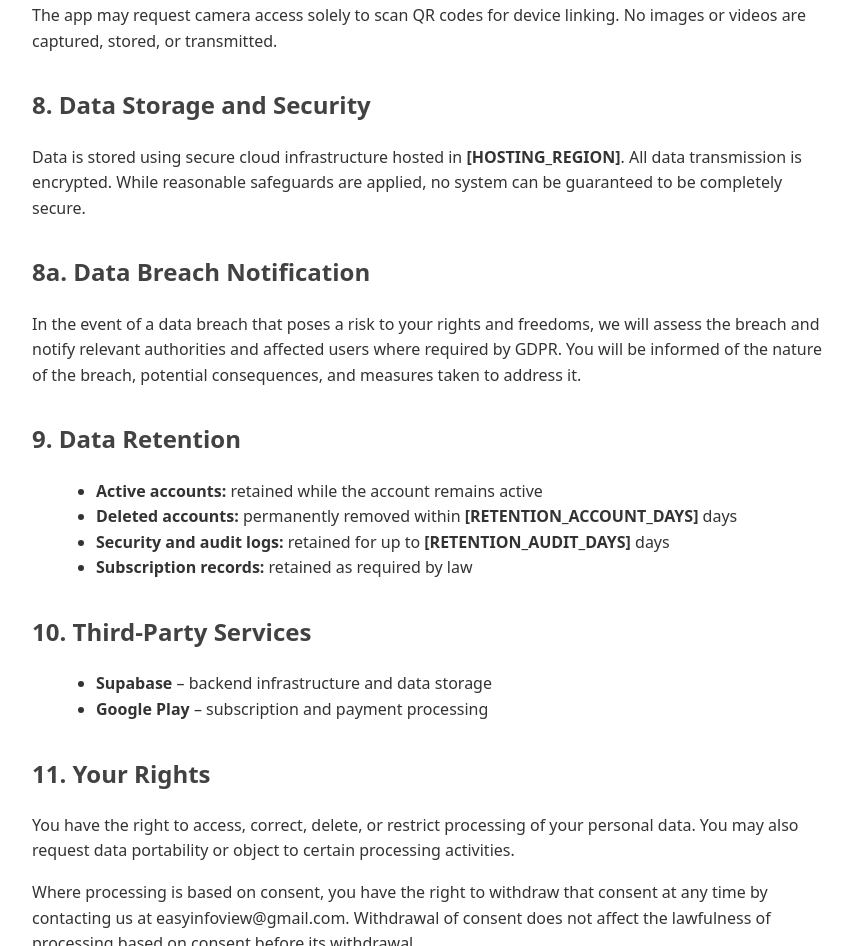
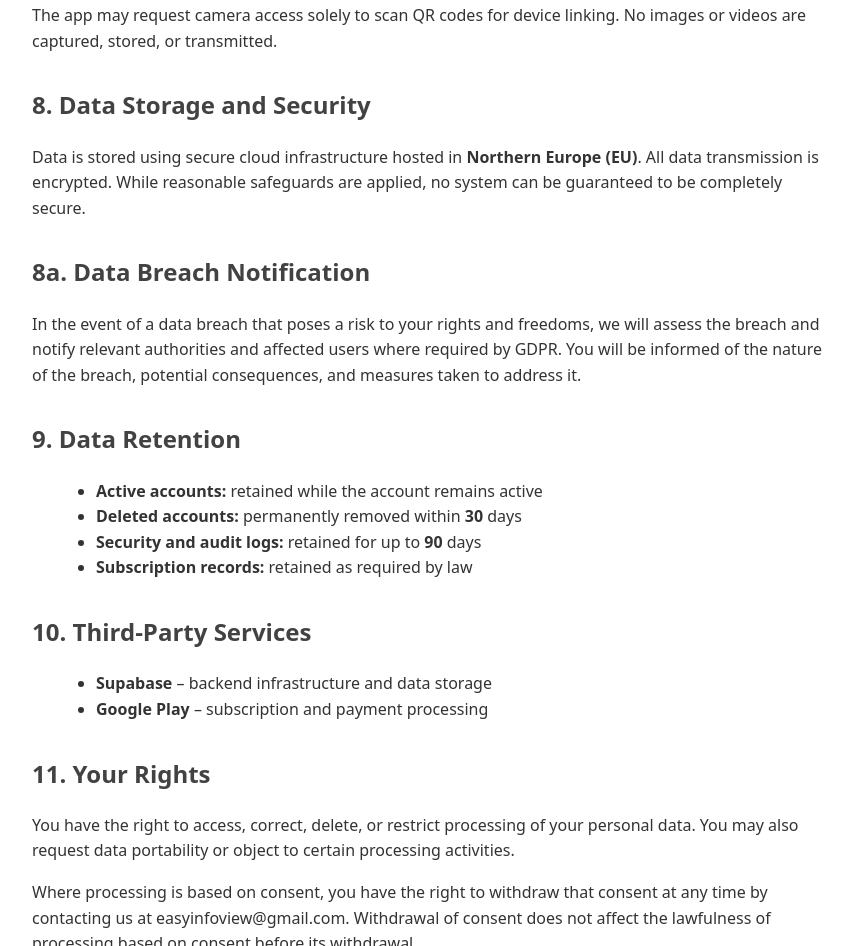
Before and after one commit to ismosy/easyinfoview-site, a plain HTML site: page privacy_policy.html in a window 1280 px wide. Shown: the part 1676-2622 px from the top of the page, without its empty margins (208-1060 px from the left). Drawn offline with Linux system fonts and the light colour scheme.

Commit message:
Revise privacy policy with retention details
Updated privacy policy to include specific data retention periods and clarified data storage location.

```diff
--- a/privacy_policy.html
+++ b/privacy_policy.html
@@ -119,7 +119,7 @@
 <h2>8. Data Storage and Security</h2>
 <p>
   Data is stored using secure cloud infrastructure hosted in
-  <strong>[HOSTING_REGION]</strong>. All data transmission is encrypted.
+  <strong>Northern Europe (EU)</strong>. All data transmission is encrypted.
   While reasonable safeguards are applied, no system can be guaranteed to be
   completely secure.
 </p>
@@ -135,8 +135,8 @@
 <h2>9. Data Retention</h2>
 <ul>
   <li><strong>Active accounts:</strong> retained while the account remains active</li>
-  <li><strong>Deleted accounts:</strong> permanently removed within <strong>[RETENTION_ACCOUNT_DAYS]</strong> days</li>
-  <li><strong>Security and audit logs:</strong> retained for up to <strong>[RETENTION_AUDIT_DAYS]</strong> days</li>
+  <li><strong>Deleted accounts:</strong> permanently removed within <strong>30</strong> days</li>
+  <li><strong>Security and audit logs:</strong> retained for up to <strong>90</strong> days</li>
   <li><strong>Subscription records:</strong> retained as required by law</li>
 </ul>
 
```
